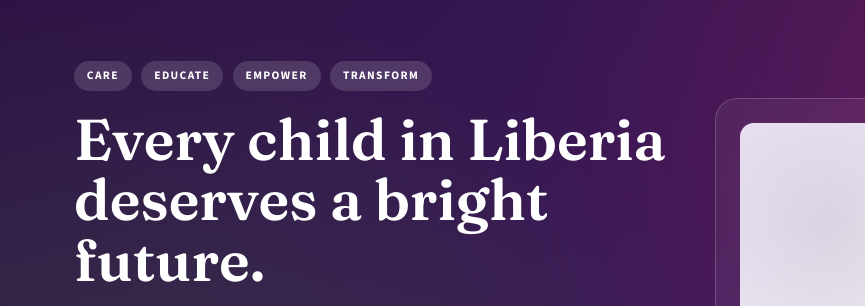
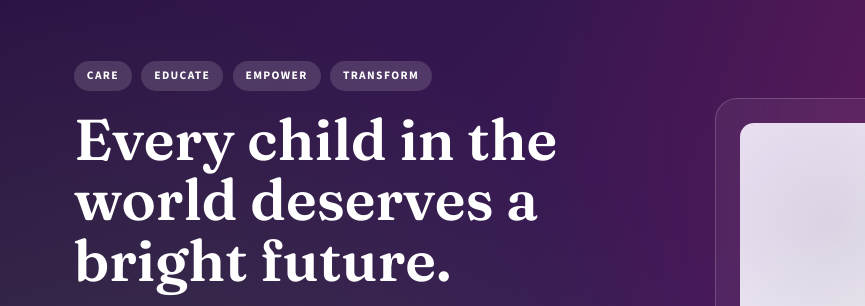
Before and after one commit to eugeneboyah/mecf-site, a plain HTML site: page index.html in a window 1280 px wide. Shown: the part 158-464 px from the top of the page, 0-865 px from the left. Drawn offline with nearby package versions, Linux system fonts and the light colour scheme.

Commit message:
change the hero text

```diff
--- a/index.html
+++ b/index.html
@@ -60,7 +60,7 @@
       <div class="hero-tagline">
         <span>Care</span><span>Educate</span><span>Empower</span><span>Transform</span>
       </div>
-      <h1>Every child in Liberia deserves a bright future.</h1>
+      <h1>Every child in the world deserves a bright future.</h1>
       <p class="lede">Mother Evelyn Child-Care Foundation is a Liberian nonprofit standing beside vulnerable children, families, women and youth — through shelter, schooling, healthcare and community-led programs that break cycles of poverty for good.</p>
       <div class="hero-actions">
         <a href="donate.html" class="btn btn-primary">Make a Donation</a>
```
